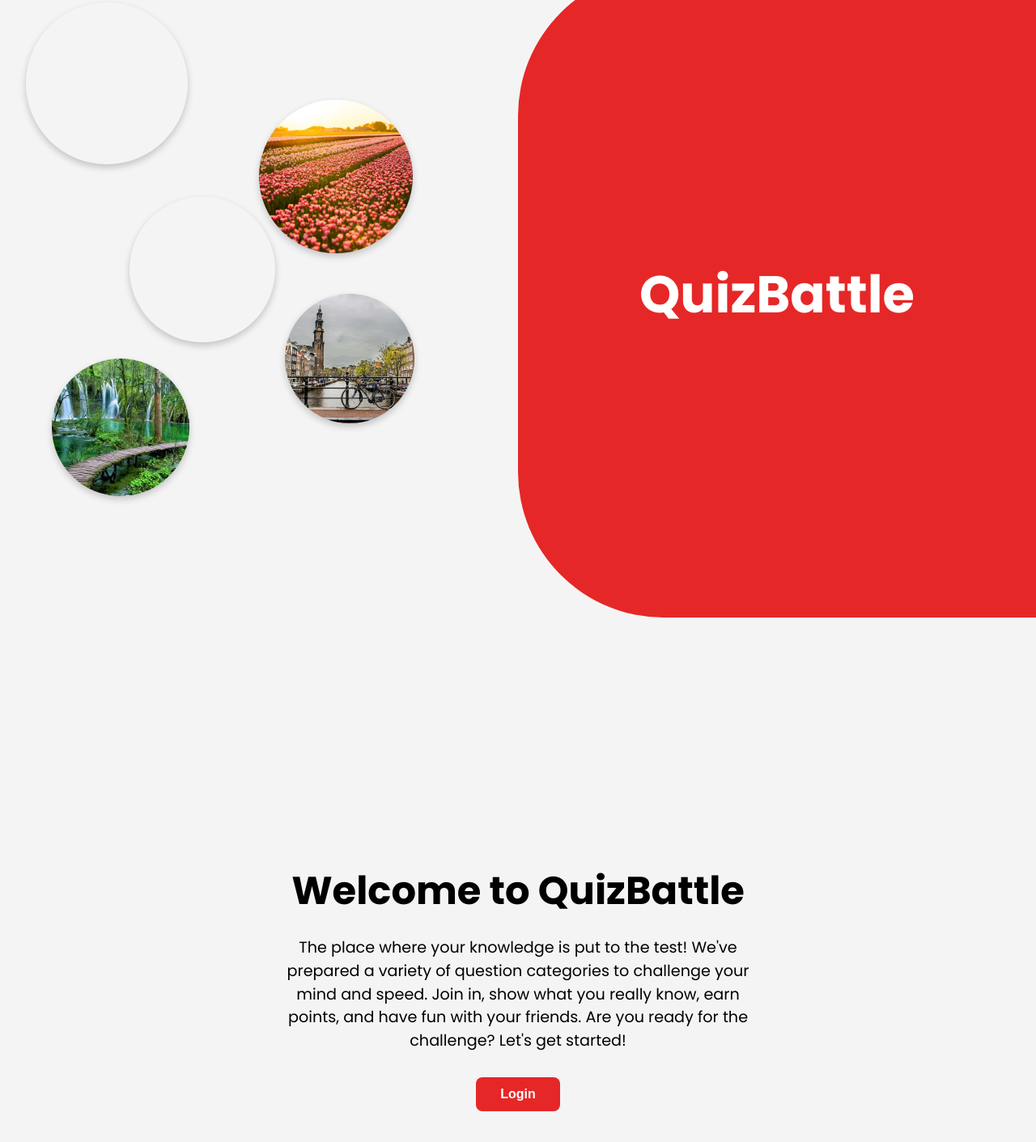
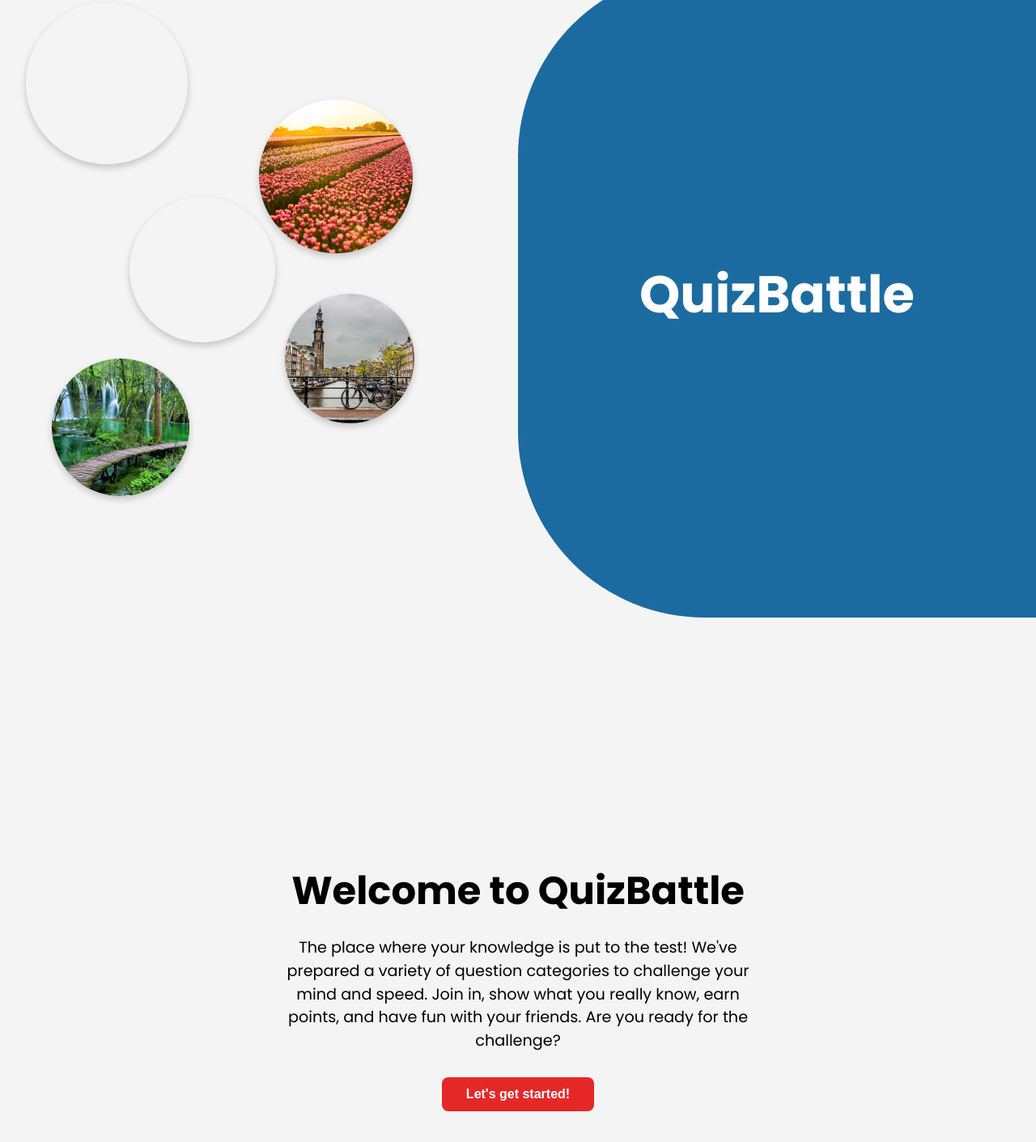
Before and after one commit to Carbophile/erasmus-2025-team1, a website: page public/leadeboard/marketing-home.html in a window 1280 px wide. Shown: the part 37-1448 px from the top of the page at 81% size. Drawn offline with Linux system fonts and the light colour scheme.

Commit message:
Add marketing home

```diff
--- a/public/leadeboard/marketing-home.html
+++ b/public/leadeboard/marketing-home.html
@@ -43,10 +43,10 @@
         .title {
             flex: 1;
             min-width: 300px;
-            background: #E62727;
+            background: #1C6BA0;
             color: white;
-            border-top-left-radius: 180px;
-            border-bottom-left-radius: 180px;
+            border-top-left-radius: 230px;
+            border-bottom-left-radius: 230px;
             display: flex;
             justify-content: center;
             align-items: center;
@@ -158,8 +158,8 @@
             <h1>Welcome to QuizBattle</h1>
             <p>The place where your knowledge is put to the test! We've prepared a variety of question categories to
                 challenge your mind and speed. Join in, show what you really know, earn points, and have fun with your
-                friends. Are you ready for the challenge? Let's get started!</p>
-            <button onclick="window.location.href='/..login/index.html'">Login</button>
+                friends. Are you ready for the challenge?</p>
+            <button onclick="window.location.href='../login/index.html'">Let's get started!</button>
         </div>
     </div>
 
```
